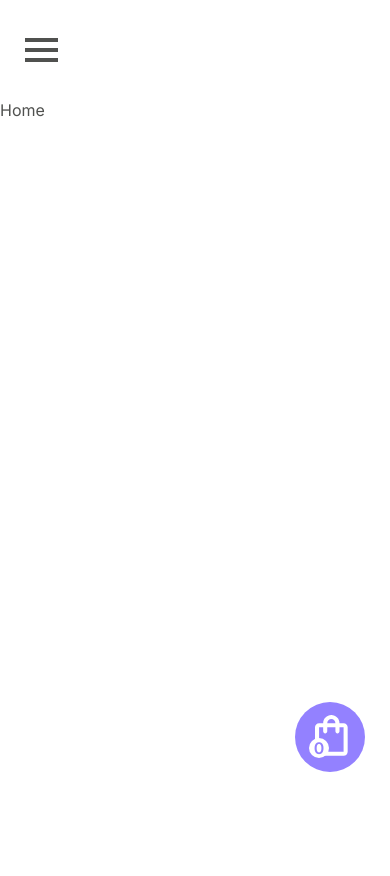
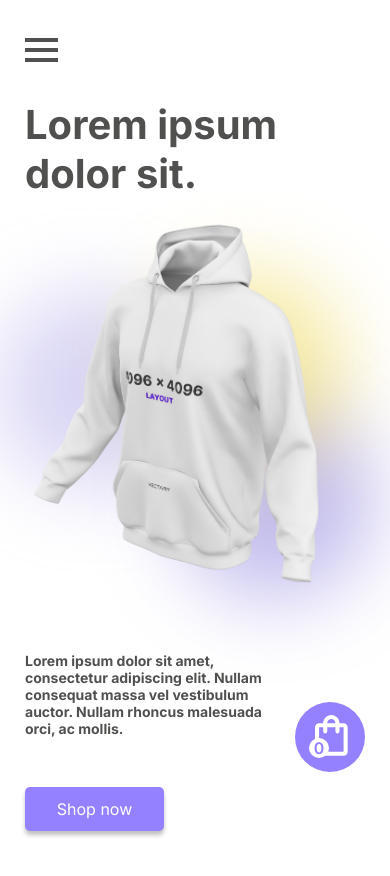
Before and after one commit to Lucas-Argerich/React-Ecommerce-V2, a React (Create React App) app: page / in a window 390 px wide. Shown: the top 876 px of the page. Before the commit the page ends 844 px from the top, so only its background shows below. Built offline with nearby package versions, Linux system fonts and the light colour scheme.

Commit message:
Mobile Home

```diff
--- a/src/index.css
+++ b/src/index.css
@@ -9,3 +9,7 @@
   color: #50514F;
   text-decoration: none;
 }
+
+#root{
+  position: relative;
+}
--- a/src/pages/home/index.jsx
+++ b/src/pages/home/index.jsx
@@ -1,7 +1,95 @@
-import React from 'react'
+import React from "react";
+import styled from "styled-components";
+import useMediaQuery from "@mui/material/useMediaQuery";
+import imageSrc from "./assets/hoodie.png";
+import { Link } from "react-router-dom";
+
+const Main = styled.main`
+  padding: 0 25px 85px;
+`;
+
+const Title = styled.h1`
+  font-size: 2.5rem;
+`;
+
+const ImageContainer = styled.div`
+  position: relative;
+`;
+
+const BackgroundCircle = styled.div`
+  width: 200px;
+  height: 200px;
+  border-radius: 50%;
+  filter: blur(40px);
+  z-index: -1;
+  position: absolute;
+  transform: translate(-50%, -50%);
+  top: ${(props) => (props.yPos ? `calc(50% - ${props.yPos})` : "50%")};
+  left: ${(props) => (props.xPos ? `calc(50% + ${props.xPos})` : "50%")};
+  background-color: ${(props) =>
+    props.backgroundColor ? props.backgroundColor : "#B4ADEA"};
+  opacity: ${(props) => (props.opacity ? props.opacity : 0.5)};
+`;
+
+const Image = styled.img`
+  width: 100%;
+  height: 500px;
+  object-fit: cover;
+  object-position: calc(50% - 60px) 50%;
+  position: relative;
+  bottom: 50px;
+`;
+
+const Text = styled.p`
+  font-size: 0.875rem;
+  font-weight: 700;
+  width: 75%;
+  position: relative;
+  bottom: 50px;
+`;
+
+const Button = styled(Link)`
+  width: 139px;
+  height: 44px;
+  background: #9381ff;
+  border-radius: 5px;
+  display: flex;
+  justify-content: center;
+  align-items: center;
+  color: #ffffff;
+  box-shadow: 0px 4px 4px rgba(0, 0, 0, 0.25);
+`;
 
 export default function Home() {
+  const isTablet = useMediaQuery("(max-width:768px)");
+
   return (
-    <div>Home</div>
-  )
+    <Main>
+      <Title>
+        Lorem ipsum <br /> dolor sit.
+      </Title>
+      {isTablet ? (
+        <>
+          <ImageContainer>
+            <Image src={imageSrc} />
+            <BackgroundCircle xPos="-100px" yPos="60px" />
+            <BackgroundCircle xPos="80px" yPos="-50px" opacity="0.8" />
+            <BackgroundCircle
+              backgroundColor="#ECD444"
+              xPos="50px"
+              yPos="80px"
+            />
+          </ImageContainer>
+          <Text>
+            Lorem ipsum dolor sit amet, consectetur adipiscing elit. Nullam
+            consequat massa vel vestibulum auctor. Nullam rhoncus malesuada
+            orci, ac mollis.
+          </Text>
+        </>
+      ) : (
+        <></>
+      )}
+      <Button to="shop">Shop now</Button>
+    </Main>
+  );
 }
```
Also changed, not shown: src/pages/home/assets/hoodie.png (added).
